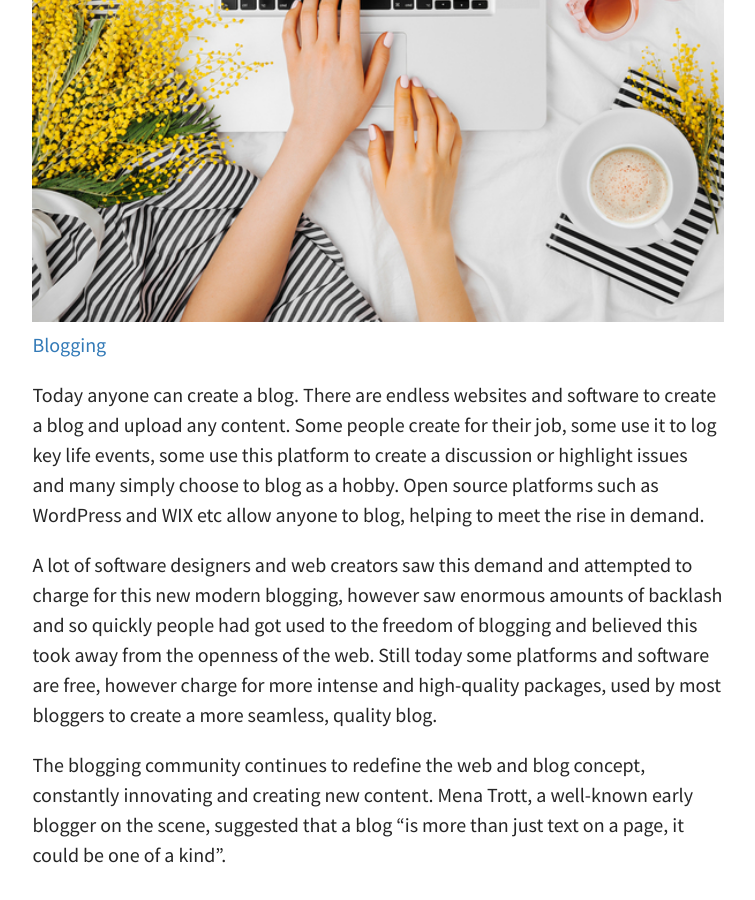
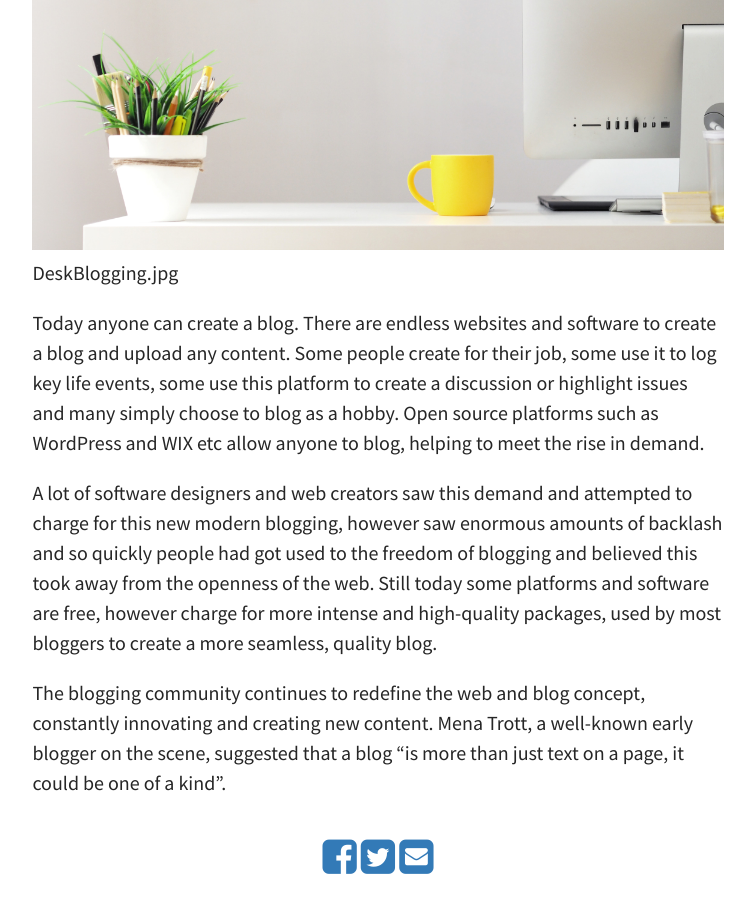
Before and after one commit to sunshinespeaks/sunshinespeaks.github.io, a Jekyll site: the page built from _posts/2020-02-04-the-evolution-of-blogging.markdown, in a window 1280 px wide and 900 px high, scrolled down 1374 px. Shown: the whole window, without its empty margins (262-1017 px from the left). Built offline with Jekyll 4.4.1, drawn with Linux system fonts in a browser that asks for light colours.

Commit message:
Updated The Evolution Of Blogging

```diff
--- a/_posts/2020-02-04-the-evolution-of-blogging.markdown
+++ b/_posts/2020-02-04-the-evolution-of-blogging.markdown
@@ -7,9 +7,9 @@ tags:
 - Food
 - Blogging
 - History
-layout: post
 header_feature_image: _uploads/Lighting.jpg
 caption: Evolution of Blogging
+layout: post
 ---
 
 Some might think the term “blogging” has only come into being in recent years however the concept of blogging has been traced back to 1997, originally named the “weblog”. The term began when John Barger came up with the genius idea of collating his favourite web content and creating commentary solely based around these interests. This idea was seen less as job and more as a hobby to log your web experience, hence the “weblog”. Come 1999, Peter Merholz entered the “blogsphere” and the idea of the “blog” was finally born.
@@ -19,7 +19,7 @@ Over the years blogging has become increasingly popular, using all forms of medi
 In the beginning, majority of the small blogging community hand coded their sites using a new HTML page each time they posted a new entry. However, with the rise in popularity, blogging quickly helped bring about new tools to help ease the process. The first tool was Pitas, created in 1999, a tool for first-time bloggers, adding links with a space to comment.
 Over time more personal blogs became increasingly popular, by this time the links were being dropped and more personal, relatable commentary was taking over. Rather than using blogs to highlight web journeys, people were using the platform to curate more personal content journeys, creating discussions and giving people a chance to express themselves digitally. This idea was likened to a digital journal or diary entry. Blogger was created in August 1999, software that helped create URL’s for entry posts, instead of endlessly scrolling through blog pages to find a blog, a permalink brought the users directly to the desired content.
 
-[![Blogging](/_uploads/FT-Blogging-Income.jpg)](/_uploads/FT-Blogging-Income.jpg)
+![DeskBlogging.jpg](/uploads/DeskBlogging.jpg)
 
 Today anyone can create a blog. There are endless websites and software to create a blog and upload any content. Some people create for their job, some use it to log key life events, some use this platform to create a discussion or highlight issues and many simply choose to blog as a hobby. Open source platforms such as WordPress and WIX etc allow anyone to blog, helping to meet the rise in demand.
 
```
